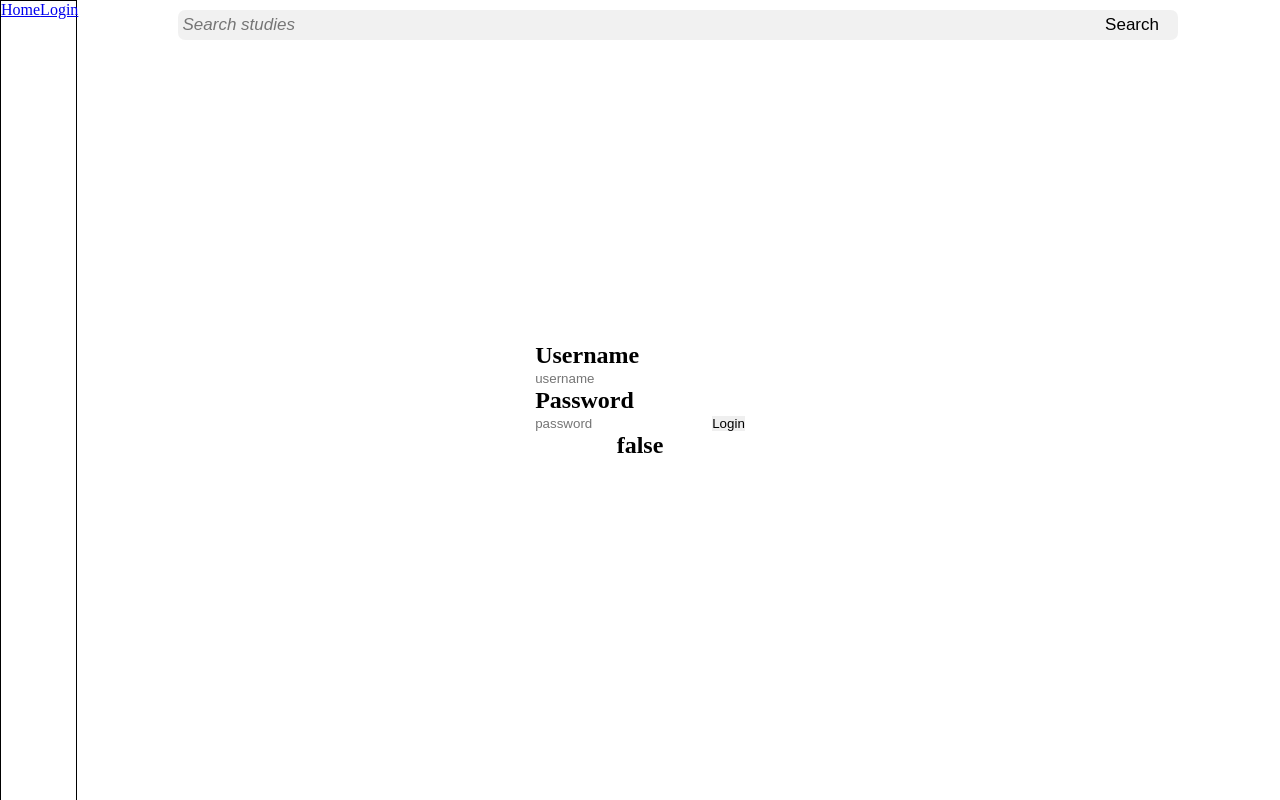
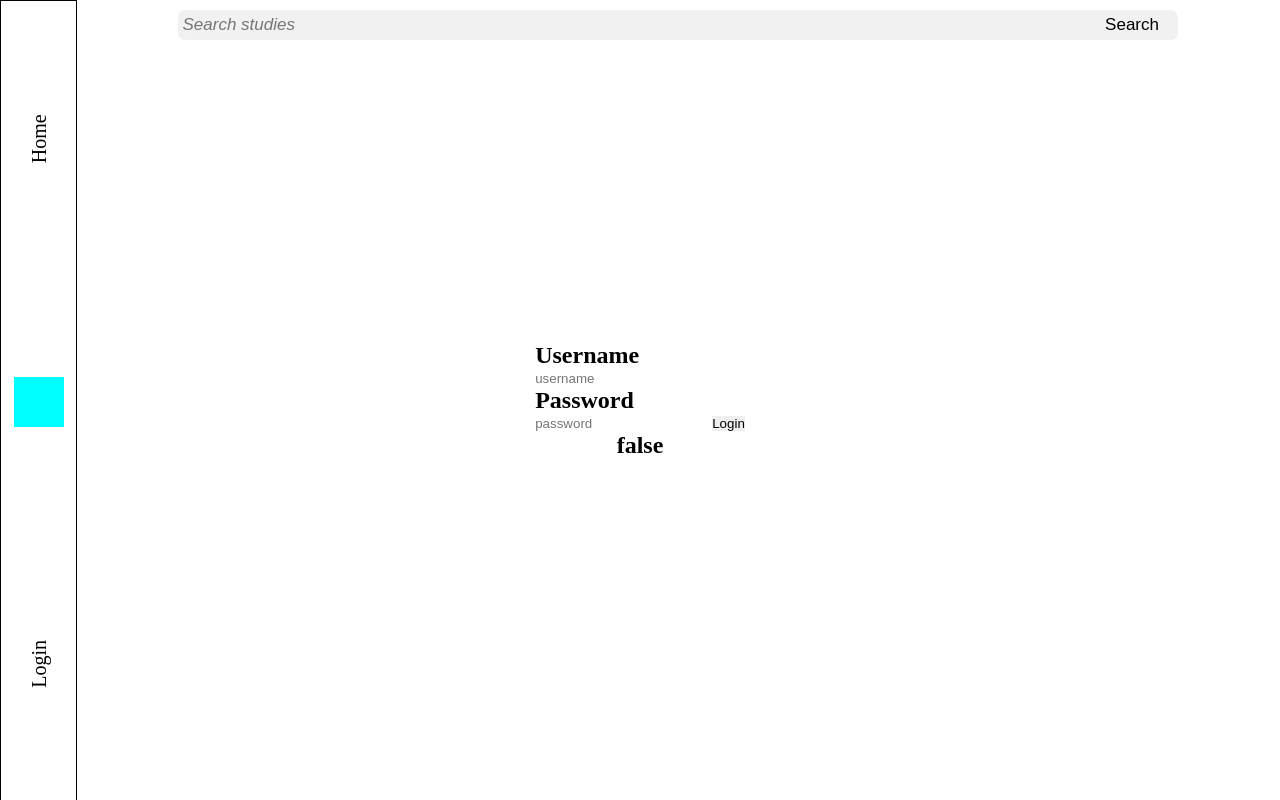
Before and after one commit to Project-Quixlet/Quixlet-frontend, a React (Create React App) app: page /login in a window 1280 px wide. Built offline with nearby package versions, Linux system fonts and the light colour scheme.

Commit message:
load user info on login instances

```diff
--- a/src/app/store.js
+++ b/src/app/store.js
@@ -1,10 +1,12 @@
 import { configureStore } from '@reduxjs/toolkit';
 import studySlice from '../features/studies/studySlice';
 import authSlice from '../features/authentication/authSlice';
+import userSlice from '../features/account/userSlice';
 
 export default configureStore({
     reducer: {
         studies: studySlice,
-        auth: authSlice
+        auth: authSlice,
+        user: userSlice
     }
 })
--- a/src/components/Frontpage/Frontpage.jsx
+++ b/src/components/Frontpage/Frontpage.jsx
@@ -6,10 +6,12 @@ import { useNavigate } from 'react-router-dom';
 
 
 import styles from './Frontpage.module.css'
+import { useUser } from '../../features/account/userSlice';
 
 export default function Frontpage() {
     const dispatch = useDispatch();
     const auth = useSelector(useAuth);
+    const user = useSelector(useUser);
 
     const initialize = () => {
         dispatch(getTrending())
@@ -23,6 +25,7 @@ export default function Frontpage() {
 
     return (
         <div className={styles['content']}>
+            <h1>{user.status ? `Welcome, ${user.username}` : null}</h1>
             <div className={styles['category']}>
                 <h1>Trending sets</h1>
                 <TrendingList />
--- a/src/components/Navbar/Navbar.jsx
+++ b/src/components/Navbar/Navbar.jsx
@@ -1,15 +1,31 @@
 import React, { useState, useEffect } from 'react';
+import { useDispatch, useSelector } from 'react-redux';
 import { Link } from 'react-router-dom';
+import { getUser, useUser } from '../../features/account/userSlice';
+import { useAuth } from '../../features/authentication/authSlice';
 
 import styles from './Navbar.module.css'
 
 export default function Navbar() {
+    const dispatch = useDispatch();
+    const auth = useSelector(useAuth);
+    const user = useSelector(useUser);
+
+    const inititalize = () => {
+        if(auth.status) {
+            dispatch(getUser({auth: auth.token}))
+        }
+    }
+
+    useEffect(inititalize, [auth.status]);
+
     return (
         <>
-            <nav className={styles['navbar']}>
-                <div className={styles['side-bar']}>
+            <nav className={styles['side-bar']}>
+                <div className={styles['content']}>
+                    {user.status ? <Link to={'/'}>My studies</Link> : <Link to={'/login'}>Login</Link>}
+                    <div className={styles['logo']} />
                     <Link to={'/'}>Home</Link>
-                    <Link to={'/login'}>Login</Link>
                 </div>
             </nav>
             <nav className={styles['search']}>
--- a/src/components/Navbar/Navbar.module.css
+++ b/src/components/Navbar/Navbar.module.css
@@ -1,11 +1,43 @@
-.navbar {
+.side-bar {
     position: fixed;
     width: 75px;
     height: 100%;
 
     border: solid 1px black;
 
+    display: flex;
+    flex-direction: column;
+    align-items: center;
+    justify-content: center;
+
     z-index: 99;
+}
+
+.side-bar .content {
+    position: absolute;
+    display: flex;
+
+    flex-direction: row;
+    align-items: center;
+
+    justify-content: space-evenly;
+    rotate: -90deg;
+
+    height: 50px;
+    width: 1000px;
+}
+
+.content a {
+    font-size: 20px;
+    text-decoration: none;
+    color: black;
+}
+
+.content .logo {
+    width: 50px;
+    height: 50px;
+
+    background-color: cyan;
 }
 
 .search {
@@ -51,6 +83,8 @@
 
     width: 100px;
     background: none;
+
+    cursor: pointer;
 }
 
 .side-bar {
--- /dev/null
+++ b/src/features/account/userSlice.js
@@ -0,0 +1,58 @@
+import { createAsyncThunk, createSlice } from '@reduxjs/toolkit';
+import { fetchUserInfo, login as loginRequest } from '../../requests/study-api';
+import { getCookie } from '../../requests/utility';
+
+export const getUser = createAsyncThunk(
+    'user/getUser',
+    async (options, thunkAPI) => {
+        return new Promise((resolve, reject) => {
+            const auth = options['auth'];
+            console.log('fetching..');
+
+            fetchUserInfo(auth)
+                .then(user => {
+                    return resolve({changed: true, user: user});
+                })
+                .catch(err => {
+                    console.error(err);
+                    return reject(err);
+                })
+        });
+    }
+)
+
+
+export const userSlice = createSlice({
+    name: 'user',
+    initialState: {
+        username: null,
+        isLoading: false
+    },
+    reducers: {},
+    extraReducers: {
+        [getUser.fulfilled]: (state, action) => {
+            if(!action.payload.changed) {
+                return;
+            }
+
+            const { username } = action.payload['user'];
+
+            state.username = username;
+            state.isLoading = false;
+        },
+        [getUser.pending]: (state, action) => {
+            state.isLoading = true;
+        },
+        [getUser.pending]: (state, action) => {
+            state.isLoading = false;
+        },
+    }
+})
+
+export const useUser = (state) => ({
+    username: state.user.username,
+    status: !(!state.user.username),
+    isLoading: state.user.isLoading,
+})
+
+export default userSlice.reducer;
--- a/src/requests/study-api.js
+++ b/src/requests/study-api.js
@@ -20,6 +20,26 @@ const login = (credentials) => {
             .then(res => {
                 const token = res.token;
                 return resolve(token);
+            })
+            .catch(err => {
+                console.log(err);
+                return reject(err);
+            })
+    });
+}
+
+const fetchUserInfo = (auth) => {
+    return new Promise((resolve, reject) => {
+        const url = `${studyApi}/account/info`;
+
+        fetchJson(url, {
+            method: 'GET',
+            headers: {
+                token: auth
+            }
+        })
+            .then(res => {
+                return resolve(res);
             })
             .catch(err => {
                 console.log(err);
@@ -108,6 +128,7 @@ const fetchStudy = (auth, hash) => {
 
 export {
     login,
+    fetchUserInfo,
     fetchTrending,
     fetchRecent,
     fetchStarred,
```
